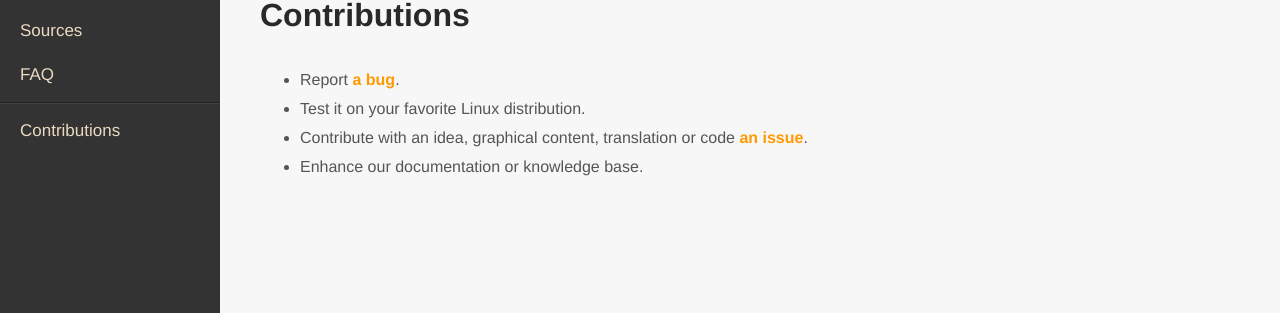
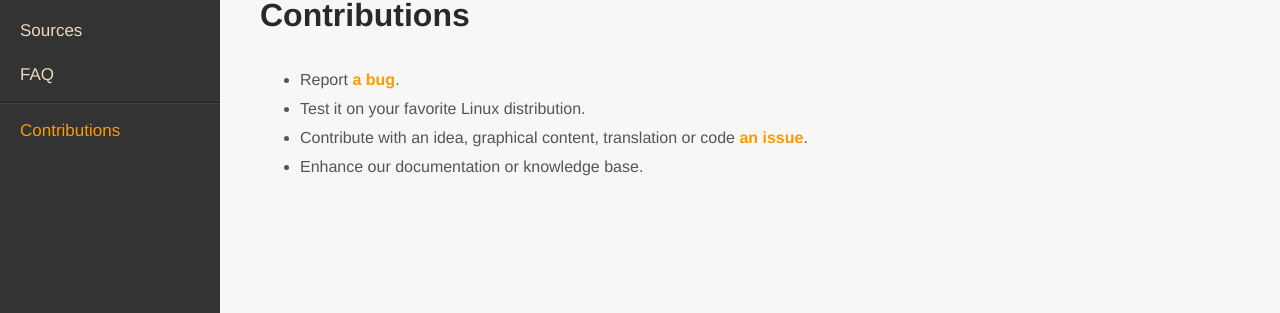
Before and after one commit to konkor/cpufreq, a Jekyll site: the page built from docs/contribution.md, in a window 1280 px wide. Shown: the part 208-521 px from the top of the page. Built offline with Jekyll 4.4.1, drawn with Linux system fonts in a browser that asks for light colours.

Commit message:
Update fix sidebar highlighting

```diff
--- a/docs/_includes/sidebar.html
+++ b/docs/_includes/sidebar.html
@@ -16,10 +16,10 @@
     <li><a href="{{ "/about" | relative_url }}" {% if active[1] == 'about' %}class="active"{% endif %}>About</a></li>
     <li><a href="{{ "/install" | relative_url }}" {% if active[1] == 'install' %}class="active"{% endif %}>Installation</a></li>
     <li><a href="{{ "/frontend" | relative_url }}" {% if active[1] == 'frontend' %}class="active"{% endif %}>User Interface</a></li>
-    <li><a href="{{ "/sources" | relative_url }}" {% if active[1] == 'architecture' %}class="active"{% endif %}>Sources</a></li>
-    <li><a href="{{ "/faq" | relative_url }}" {% if active[1] == 'architecture' %}class="active"{% endif %}>FAQ</a></li>
+    <li><a href="{{ "/sources" | relative_url }}" {% if active[1] == 'sources' %}class="active"{% endif %}>Sources</a></li>
+    <li><a href="{{ "/faq" | relative_url }}" {% if active[1] == 'faq' %}class="active"{% endif %}>FAQ</a></li>
     <div class="splitter"></div>
-    <li><a href="{{ "/contributions" | relative_url }}" {% if active[1] == 'development' %}class="active"{% endif %}>Contributions</a></li>
+    <li><a href="{{ "/contributions" | relative_url }}" {% if active[1] == 'contributions' %}class="active"{% endif %}>Contributions</a></li>
   </ul>
 
 </div>
```
